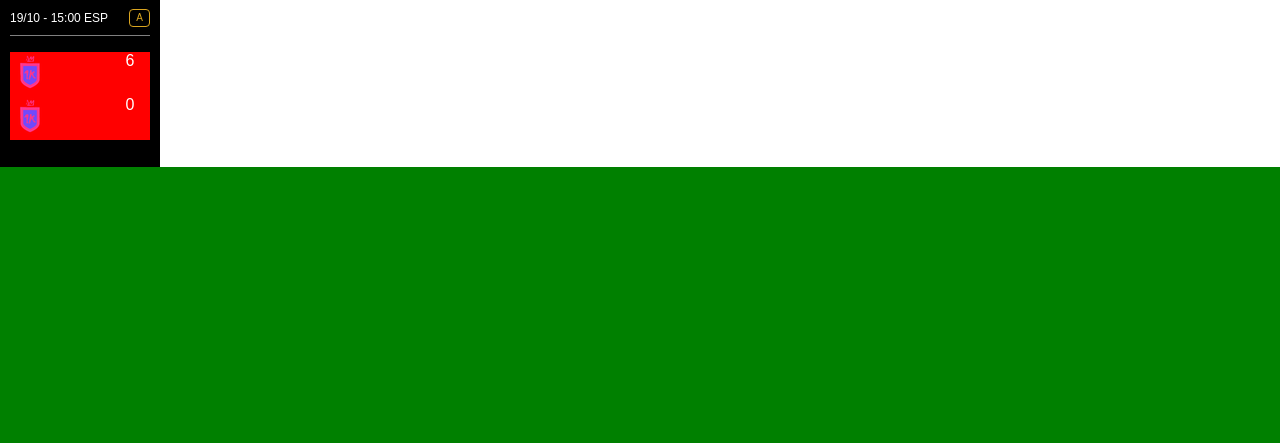
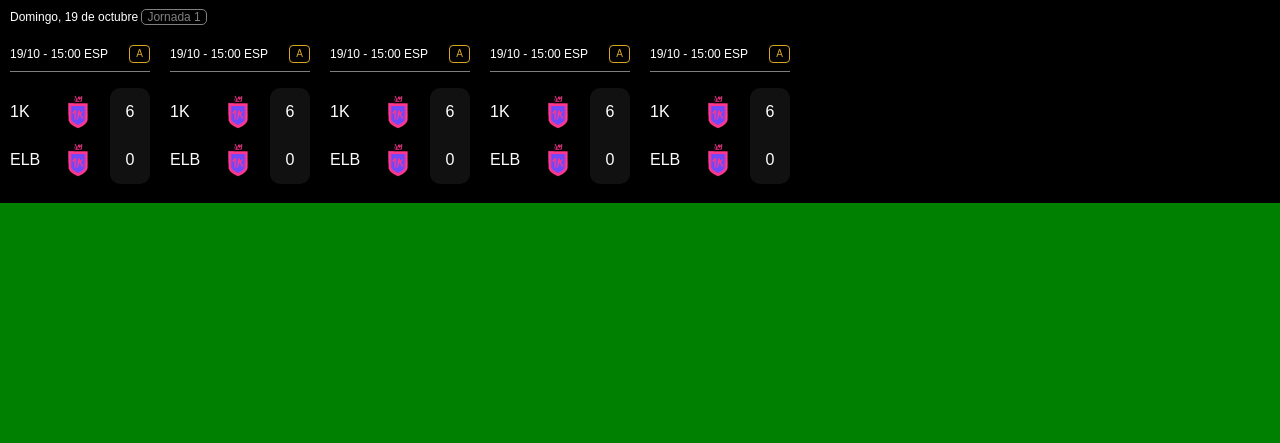
Before and after one commit to hmarmar504/Disenio, a PHP site: page / in a window 1280 px wide. Shown: the part 334-777 px from the top of the page. Run offline with PHP 8.4, Linux system fonts and the light colour scheme.

Commit message:
kinliEscritorioTerminado

```diff
--- a/kingsLeague/index.html
+++ b/kingsLeague/index.html
@@ -247,6 +247,7 @@
             <div class="barraDecoracionLetras"><img src="imagenes/KingsLeagueLetras.png"></div>
             <div class="barraDecoracionBrasil"><img src="imagenes/KingsLeagueCopaBrasil.png"></div>
         </div>
+        <div class="fecha">Domingo, 19 de octubre <em>Jornada 1</em></div>
         <div class="tarjetas">
             <div class="tarjeta">
                 <div class="tarjetaTitulo">
@@ -255,13 +256,101 @@
                 </div>
                 <div class="tarjetaContenido">
                     <div class="tarjetaContenidoEquipo">
-                        <div class="tarjetaContenidoEquipoNombre"></div>
+                        <div class="tarjetaContenidoEquipoNombre">1K</div>
                         <div class="tarjetaContenidoEquipoEscudo">
                             <img src="imagenes/kinliEquipo.png">
                         </div>
                     </div>
                     <div class="tarjetaContenidoEquipo">
-                        <div class="tarjetaContenidoEquipoNombre"></div>
+                        <div class="tarjetaContenidoEquipoNombre">ELB</div>
+                        <div class="tarjetaContenidoEquipoEscudo">
+                            <img src="imagenes/kinliEquipo.png">
+                        </div>
+                    </div>
+                    <div class="tarjetaContenidoPuntuacionLocal">6</div>
+                    <div class="tarjetaContenidoPuntuacionVisitante">0</div>
+                </div>
+            </div>
+            <div class="tarjeta">
+                <div class="tarjetaTitulo">
+                    <p>19/10 - 15:00 ESP</p>
+                    <p class="tarjetaTituloGrupo">A</p>
+                </div>
+                <div class="tarjetaContenido">
+                    <div class="tarjetaContenidoEquipo">
+                        <div class="tarjetaContenidoEquipoNombre">1K</div>
+                        <div class="tarjetaContenidoEquipoEscudo">
+                            <img src="imagenes/kinliEquipo.png">
+                        </div>
+                    </div>
+                    <div class="tarjetaContenidoEquipo">
+                        <div class="tarjetaContenidoEquipoNombre">ELB</div>
+                        <div class="tarjetaContenidoEquipoEscudo">
+                            <img src="imagenes/kinliEquipo.png">
+                        </div>
+                    </div>
+                    <div class="tarjetaContenidoPuntuacionLocal">6</div>
+                    <div class="tarjetaContenidoPuntuacionVisitante">0</div>
+                </div>
+            </div>
+            <div class="tarjeta">
+                <div class="tarjetaTitulo">
+                    <p>19/10 - 15:00 ESP</p>
+                    <p class="tarjetaTituloGrupo">A</p>
+                </div>
+                <div class="tarjetaContenido">
+                    <div class="tarjetaContenidoEquipo">
+                        <div class="tarjetaContenidoEquipoNombre">1K</div>
+                        <div class="tarjetaContenidoEquipoEscudo">
+                            <img src="imagenes/kinliEquipo.png">
+                        </div>
+                    </div>
+                    <div class="tarjetaContenidoEquipo">
+                        <div class="tarjetaContenidoEquipoNombre">ELB</div>
+                        <div class="tarjetaContenidoEquipoEscudo">
+                            <img src="imagenes/kinliEquipo.png">
+                        </div>
+                    </div>
+                    <div class="tarjetaContenidoPuntuacionLocal">6</div>
+                    <div class="tarjetaContenidoPuntuacionVisitante">0</div>
+                </div>
+            </div>
+            <div class="tarjeta">
+                <div class="tarjetaTitulo">
+                    <p>19/10 - 15:00 ESP</p>
+                    <p class="tarjetaTituloGrupo">A</p>
+                </div>
+                <div class="tarjetaContenido">
+                    <div class="tarjetaContenidoEquipo">
+                        <div class="tarjetaContenidoEquipoNombre">1K</div>
+                        <div class="tarjetaContenidoEquipoEscudo">
+                            <img src="imagenes/kinliEquipo.png">
+                        </div>
+                    </div>
+                    <div class="tarjetaContenidoEquipo">
+                        <div class="tarjetaContenidoEquipoNombre">ELB</div>
+                        <div class="tarjetaContenidoEquipoEscudo">
+                            <img src="imagenes/kinliEquipo.png">
+                        </div>
+                    </div>
+                    <div class="tarjetaContenidoPuntuacionLocal">6</div>
+                    <div class="tarjetaContenidoPuntuacionVisitante">0</div>
+                </div>
+            </div>
+            <div class="tarjeta">
+                <div class="tarjetaTitulo">
+                    <p>19/10 - 15:00 ESP</p>
+                    <p class="tarjetaTituloGrupo">A</p>
+                </div>
+                <div class="tarjetaContenido">
+                    <div class="tarjetaContenidoEquipo">
+                        <div class="tarjetaContenidoEquipoNombre">1K</div>
+                        <div class="tarjetaContenidoEquipoEscudo">
+                            <img src="imagenes/kinliEquipo.png">
+                        </div>
+                    </div>
+                    <div class="tarjetaContenidoEquipo">
+                        <div class="tarjetaContenidoEquipoNombre">ELB</div>
                         <div class="tarjetaContenidoEquipoEscudo">
                             <img src="imagenes/kinliEquipo.png">
                         </div>
--- a/kingsLeague/style.css
+++ b/kingsLeague/style.css
@@ -89,7 +89,6 @@ header{
 .navRegionesSubmenu ul ul{
     display: none;
 }
-
 .navRegiones li{
     height: 80%;
 }
@@ -99,7 +98,7 @@ header{
     background-color: black;
 }
 .navRegiones > ul > li:hover{
-    border-bottom: solid 15px goldenrod;
+    border-bottom: solid 11px goldenrod;
 }
 .navRegiones li:hover #active > .navRegionesSubmenu >ul{
     display: none;
@@ -116,7 +115,7 @@ header{
     position: absolute;
     z-index: 100;
     right: 2%;
-    top: 33px;
+    top: 40px;
     gap: 10px;
 }
 .navLogos select{
@@ -180,9 +179,26 @@ header{
 .barraDecoracionLetras{
     display: flex;
 }
+.fecha{
+    background-color: black;
+    color: white;
+    padding: 10px;
+    font-size: .75rem;
+    font-weight: 500;
+    line-height: 1rem;
+}
+.fecha em{
+    color: grey;
+    font-style: normal;
+    border: solid 1px grey;
+    border-radius: 5px;
+    padding-left: 5px;
+    padding-right: 5px;
+}
 .tarjetas{
     display: flex;
-    background-color: white;
+    background-color: black;
+    color:white;
 }
 .tarjeta{
     height: 148px;
@@ -190,6 +206,7 @@ header{
     padding: 10px;
     background-color: black;
     color: white;
+    padding: 10px;
 }
 .tarjetaTitulo{
     display: flex;
@@ -216,21 +233,40 @@ header{
 }
 .tarjetaContenido{
     display: grid;
-    background-color: red;
     margin-top: 16px;
     column-gap: .375rem;
     grid-template-columns: 1fr 40px;
     text-align: center;
 }
-.tarjetaContenido:nth-child(2){
-    grid-area: 2/1/3/2;
+.tarjetaContenidoEquipo{
+    display: grid;
+    grid-template-columns: 1fr 1fr;
+}
+.tarjetaContenidoEquipo div{
+    display: flex;
+    align-items: center;
 }
 .tarjetaContenidoEquipoEscudo{
+    padding-top: 4px;
+    padding-bottom: 4px;
+    padding-left: 6px;
+    padding-right: 6px;
+}
+.tarjetaContenidoEquipoEscudo img{
     width: 40px;
 }
 .tarjetaContenidoPuntuacionLocal{
-grid-area: 1/2;
+    display: flex;
+    grid-area: 1/2;
+    align-items: center;
+    justify-content: center;
+    background-color: #111111;
+    border-radius: 10px 10px 0px 0px;
 }
 .tarjetaContenidoPuntuacionVisitante{
-
+    display: flex;
+    align-items: center;
+    justify-content: center;
+    background-color: #111111;
+    border-radius: 0px 0px 10px 10px;
 }
```
